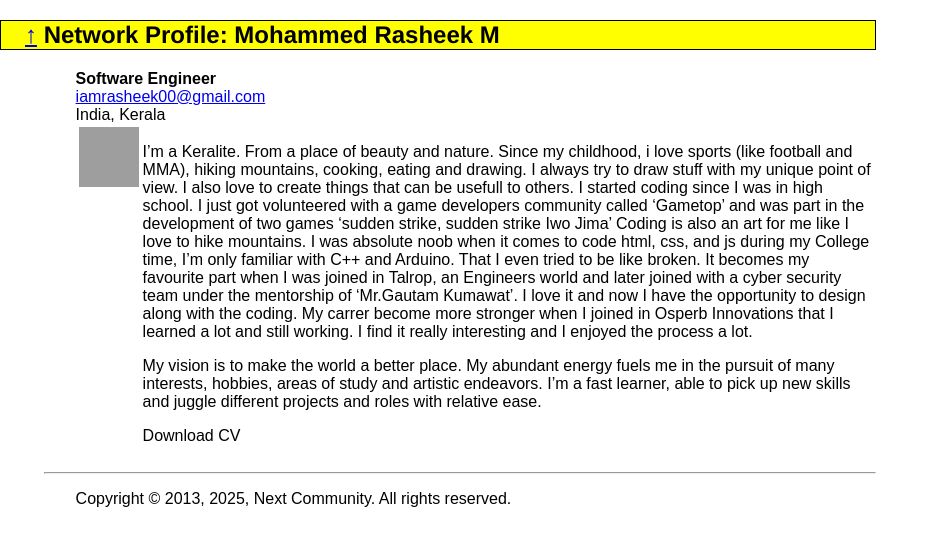
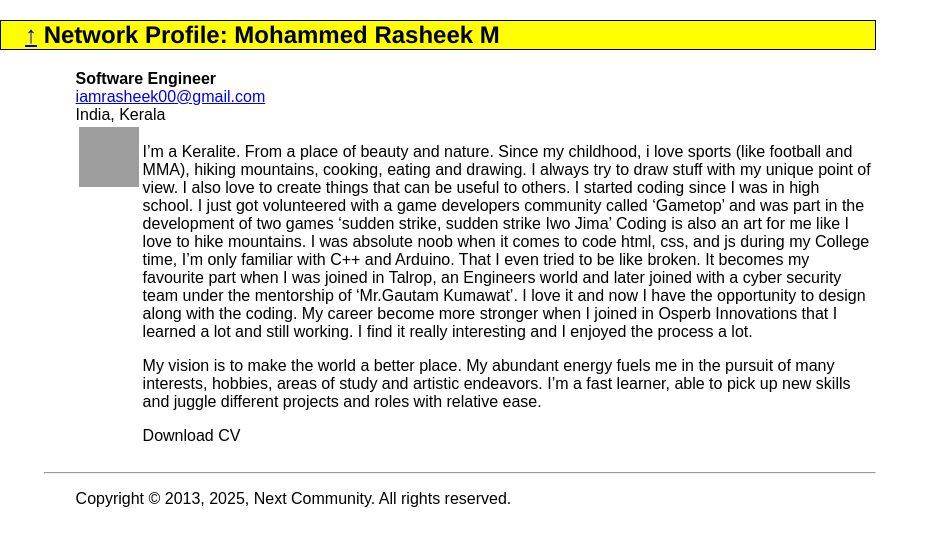
Before and after one commit to dev-blueMagician/NextCommunity.github.io, a Jekyll site: the page built from _networks/mohdrash.md, in a window 1280 px wide. Shown: the top 546 px of the page, without its empty margins (0-939 px from the left). Built offline with Jekyll 4.4.1, drawn with Linux system fonts in a browser that asks for light colours; grey boxes are pictures that could not be loaded.

Commit message:
pre-commit fix ups (#208)

```diff
--- a/_networks/mohdrash.md
+++ b/_networks/mohdrash.md
@@ -15,8 +15,8 @@ role: Software Engineer
 languages: c js css3 html5 c++ nodejs reactjs angularjs solidity moralis nextjs django python
 ---
 
-I'm a Keralite. From a place of beauty and nature. Since my childhood, i love sports (like football and MMA), hiking mountains, cooking, eating and drawing. I always try to draw stuff with my unique point of view. I also love to create things that can be usefull to others.
-I started coding since I was in high school. I just got volunteered with a game developers community called 'Gametop' and was part in the development of two games 'sudden strike, sudden strike Iwo Jima' Coding is also an art for me like I love to hike mountains. I was absolute noob when it comes to code html, css, and js during my College time, I'm only familiar with C++ and Arduino. That I even tried to be like broken. It becomes my favourite part when I was joined in Talrop, an Engineers world and later joined with a cyber security team under the mentorship of 'Mr.Gautam Kumawat'. I love it and now I have the opportunity to design along with the coding. My carrer become more stronger when I joined in Osperb Innovations that I learned a lot and still working. I find it really interesting and I enjoyed the process a lot.
+I'm a Keralite. From a place of beauty and nature. Since my childhood, i love sports (like football and MMA), hiking mountains, cooking, eating and drawing. I always try to draw stuff with my unique point of view. I also love to create things that can be useful to others.
+I started coding since I was in high school. I just got volunteered with a game developers community called 'Gametop' and was part in the development of two games 'sudden strike, sudden strike Iwo Jima' Coding is also an art for me like I love to hike mountains. I was absolute noob when it comes to code html, css, and js during my College time, I'm only familiar with C++ and Arduino. That I even tried to be like broken. It becomes my favourite part when I was joined in Talrop, an Engineers world and later joined with a cyber security team under the mentorship of 'Mr.Gautam Kumawat'. I love it and now I have the opportunity to design along with the coding. My career become more stronger when I joined in Osperb Innovations that I learned a lot and still working. I find it really interesting and I enjoyed the process a lot.
 
 My vision is to make the world a better place. My abundant energy fuels me in the pursuit of many interests, hobbies, areas of study and artistic endeavors. I’m a fast learner, able to pick up new skills and juggle different projects and roles with relative ease.
 
```
Also changed, not shown: .pre-commit-config.yaml.
